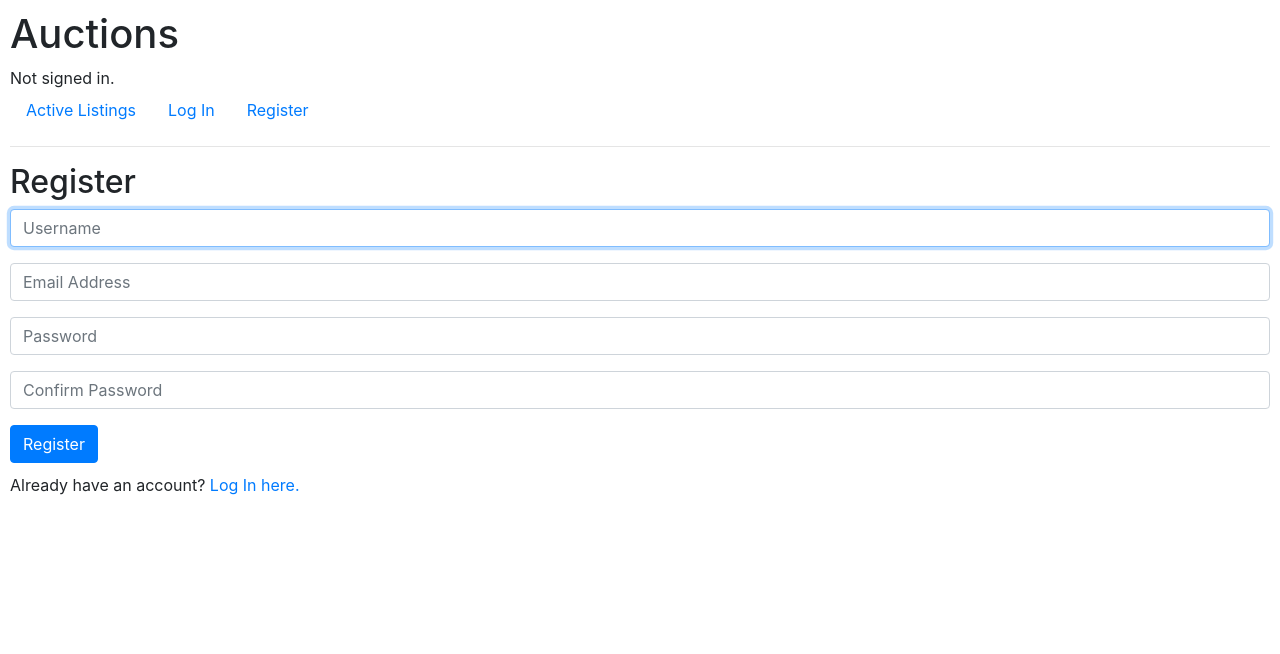
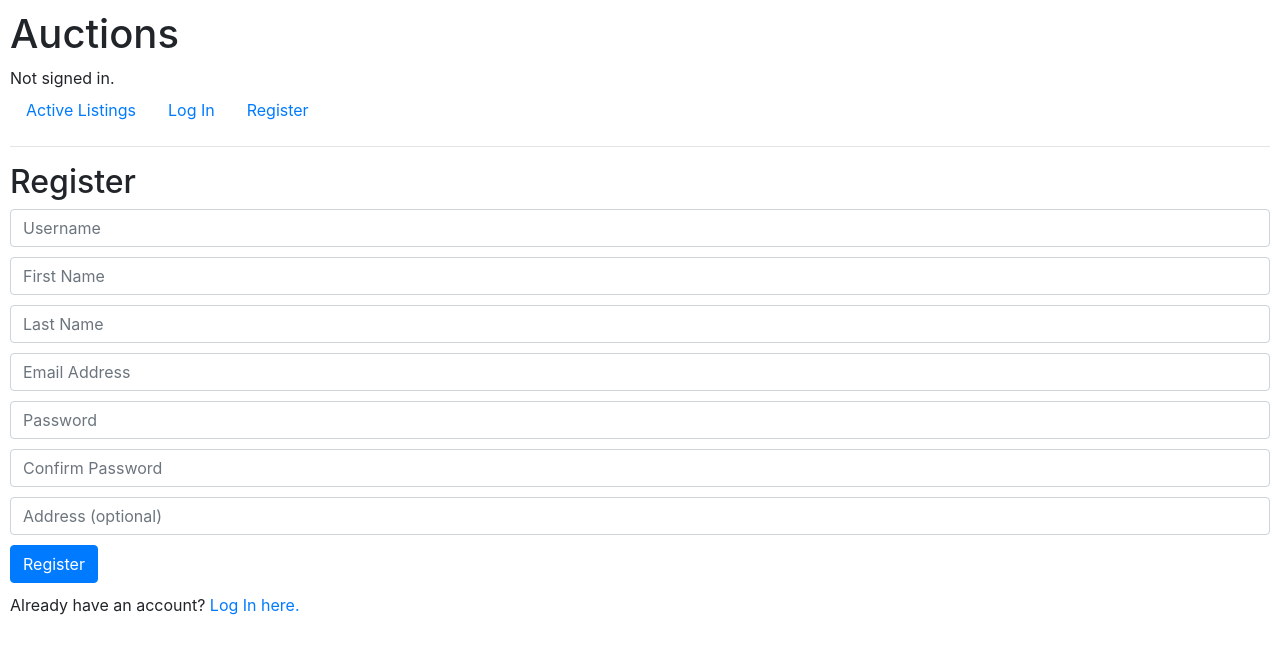
Before and after one commit to andree0/commerce, a Django app: page /register/ in a window 1280 px wide. Shown: the top 654 px of the page. Run offline with Django 3.2, Linux system fonts and the light colour scheme; some libraries are stand-ins or nearby versions.

Commit message:
bug keyerror

```diff
--- a/auctions/forms.py
+++ b/auctions/forms.py
@@ -1,52 +1,56 @@
 from django import forms
-from django.contrib.auth.password_validation import (
-    CommonPasswordValidator,
-    MinimumLengthValidator,
-    NumericPasswordValidator,
-    UserAttributeSimilarityValidator
-)
+from django.contrib.auth import get_user_model
+from django.core.exceptions import ValidationError
 
 from .models import Auction, Bid, User
 
 
-class UserLoginForm(forms.Form):
-    username = forms.CharField(max_length=64)
-    password = forms.CharField(widget=forms.PasswordInput, max_length=64)
+def validate_password(value):
+    if value.isdigit():
+        raise ValidationError("Password cannot contain only numbers !")
+    if len(value) < 9:
+        raise ValidationError("Password must be longer than 8 characters !")
+    if value.isalnum() is False or value.isspace() is True:
+        raise ValidationError("Password cannot contain  whitespace !")
+    if value.isalpha():
+        raise ValidationError("Password must contain one digit and one special character !")
+    if value.islower():
+        raise ValidationError("Password must contain one uppercase letter !")
+    if value.isupper():
+        raise ValidationError("Password must contain one lowercase letter !")
+
+
+class RegisterForm(forms.ModelForm):
+    password = forms.CharField(
+        widget=forms.PasswordInput(attrs={'placeholder': 'Password'}),
+        validators=[validate_password, ]
+    )
+    confirmation_password = forms.CharField(widget=forms.PasswordInput(
+        attrs={'placeholder': 'Confirm Password'}
+    ))
+
+    class Meta:
+        model = User
+        fields = ('username', 'first_name', 'last_name', 'email',
+                  'password', 'confirmation_password', 'address', )
+        widgets = {
+            'username': forms.TextInput(attrs={'placeholder': 'Username'}),
+            'first_name': forms.TextInput(attrs={'placeholder': 'First Name'}),
+            'last_name': forms.TextInput(attrs={'placeholder': 'Last Name'}),
+            'email': forms.EmailInput(attrs={'placeholder': 'Email Address'}),
+            'address': forms.TextInput(attrs={'placeholder': 'Address (optional)'}),
+        }
 
     def clean(self):
         cleaned_data = super().clean()
-        username = cleaned_data['username']
-        password = cleaned_data['password']
-        user = authenticate(username=username, password=password)
-        if user is None:
-            self.add_error(None, 'Podaj poprawny login lub hasło')
-
-    def login(self, request):
-        user = authenticate(**self.cleaned_data)
-        return login(request, user)
-
-
-class RegisterForm(forms.ModelForm):
-    password = forms.CharField(widget=forms.PasswordInput, validators=[
-        CommonPasswordValidator,
-        MinimumLengthValidator,
-        NumericPasswordValidator,
-        UserAttributeSimilarityValidator
-    ])
-    confirmation_password = forms.CharField(widget=forms.PasswordInput)
-
-    class Meta:
-        model = User
-        fields = ('username', 'first_name', 'last_name', 'email', 'password', 'address')
-
-    def clean(self):
-        cleaned_data = super().clean()
-        if cleaned_data['password'] != cleaned_data['confirmation_password']:
-            self.add_error('confirmation_password', "Hasła nie są identyczne !")
+        password = cleaned_data["password"]
+        validate_password(password)
+        if password != cleaned_data['confirmation_password']:
+            self.add_error('confirmation_password', "Passwords do not match !")
         if get_user_model().objects.filter(username=cleaned_data['username']):
-            self.add_error('username', "Użytkownik o podanej nazwie już istnieje !")
+            self.add_error('username', "Username is already taken !")
         if get_user_model().objects.filter(email=cleaned_data['email']):
-            self.add_error('email', "Użytkownik o podanym emailu już istnieje !")
+            self.add_error('email', "User with the given email already exists !")
 
     def save(self, commit=True):
         user = super().save(commit=False)
@@ -70,4 +74,4 @@ class AuctionForm(forms.ModelForm):
 class BidForm(forms.ModelForm):
     class Meta:
         model = Bid
-        fields = ('price', )
+        fields = ('price',)
--- a/auctions/models.py
+++ b/auctions/models.py
@@ -1,8 +1,6 @@
 from django.contrib.auth.models import AbstractUser
 from django.core.validators import MinValueValidator
 from django.db import models
-
-import commerce.settings
 
 
 class User(AbstractUser):
@@ -11,7 +9,7 @@ class User(AbstractUser):
     last_name = models.CharField(max_length=64)
     email = models.EmailField(unique=True)
     password = models.CharField(max_length=64)
-    address = models.CharField(max_length=255, blank=True, null=True)
+    address = models.CharField(max_length=255, blank=True, null=True, verbose_name='Address (optional)')
 
 
 class Category(models.Model):
--- /dev/null
+++ b/auctions/static/auctions/auctions.js
@@ -0,0 +1,12 @@
+const inputRegister = document.querySelectorAll("form#register_form input");
+const labelRegister = document.querySelectorAll("form#register_form label");
+
+inputRegister.forEach((el) => {
+    if (el.type !== "submit") {
+        el.className = 'form-control'
+    }
+})
+
+labelRegister.forEach((el) => {
+    el.className = "sr-only"
+})
--- a/auctions/templates/auctions/layout.html
+++ b/auctions/templates/auctions/layout.html
@@ -6,6 +6,7 @@
         <title>{% block title %}Auctions{% endblock %}</title>
         <link rel="stylesheet" href="https://stackpath.bootstrapcdn.com/bootstrap/4.4.1/css/bootstrap.min.css" integrity="sha384-Vkoo8x4CGsO3+Hhxv8T/Q5PaXtkKtu6ug5TOeNV6gBiFeWPGFN9MuhOf23Q9Ifjh" crossorigin="anonymous">
         <link rel="stylesheet" href="{% static 'auctions/styles.css' %}">
+        <script src="{% static 'auctions/auctions.js' %}" defer></script>
     </head>
     <body>
         <h1>Auctions</h1>
--- a/auctions/templates/auctions/register.html
+++ b/auctions/templates/auctions/register.html
@@ -4,24 +4,9 @@
 
     <h2>Register</h2>
 
-    {% if message %}
-        <div>{{ message }}</div>
-    {% endif %}
-
-    <form action="{% url 'register' %}" method="post">
+    <form action="{% url 'register' %}" method="post" id="register_form">
         {% csrf_token %}
-        <div class="form-group">
-            <input class="form-control" autofocus type="text" name="username" placeholder="Username">
-        </div>
-        <div class="form-group">
-            <input class="form-control" type="email" name="email" placeholder="Email Address">
-        </div>
-        <div class="form-group">
-            <input class="form-control" type="password" name="password" placeholder="Password">
-        </div>
-        <div class="form-group">
-            <input class="form-control" type="password" name="confirmation" placeholder="Confirm Password">
-        </div>
+            {{ form }}
         <input class="btn btn-primary" type="submit" value="Register">
     </form>
 
--- a/auctions/urls.py
+++ b/auctions/urls.py
@@ -9,7 +9,7 @@ urlpatterns = [
     path("", views.IndexView.as_view(), name="index"),
     path("login/", auth_views.LoginView.as_view(template_name='auctions/login.html'), name="login"),
     path("logout/", auth_views.LogoutView.as_view(next_page="/"), name="logout"),
-    path("register/", views.register, name="register"),
+    path("register/", views.RegisterView.as_view(), name="register"),
     path("create_auction/", views.CreateNewAuctionView.as_view(), name="create_auction"),
     path("listing_details/<int:auction_pk>/", views.ListingPageView.as_view(), name="listing_details"),
 ]
--- a/auctions/views.py
+++ b/auctions/views.py
@@ -9,7 +9,7 @@ from django.urls import reverse, reverse_lazy
 from django.views.generic import CreateView, ListView
 from django.views.generic.base import View
 
-from .forms import AuctionForm, BidForm
+from .forms import AuctionForm, BidForm, RegisterForm
 from .models import User, Auction, Bid
 
 
@@ -20,34 +20,46 @@ class IndexView(ListView):
 
 class RegisterView(CreateView):
     model = User
+    form_class = RegisterForm
+    template_name = 'auctions/register.html'
+    success_url = reverse_lazy('index')
+
+    def form_valid(self, form):
+        """If the form is valid, save the associated model."""
+        super().form_valid(form)
+        username = form.cleaned_data['username']
+        password = form.cleaned_data['password']
+        form.save()
+        user = authenticate(self.request, username=username, password=password)
+        login(self.request, user)
+        return redirect(self.get_success_url())
 
 
-
-def register(request):
-    if request.method == "POST":
-        username = request.POST["username"]
-        email = request.POST["email"]
-
-        # Ensure password matches confirmation
-        password = request.POST["password"]
-        confirmation = request.POST["confirmation"]
-        if password != confirmation:
-            return render(request, "auctions/register.html", {
-                "message": "Passwords must match."
-            })
-
-        # Attempt to create new user
-        try:
-            user = User.objects.create_user(username, email, password)
-            user.save()
-        except IntegrityError:
-            return render(request, "auctions/register.html", {
-                "message": "Username already taken."
-            })
-        login(request, user)
-        return HttpResponseRedirect(reverse("index"))
-    else:
-        return render(request, "auctions/register.html")
+# def register(request):
+#     if request.method == "POST":
+#         username = request.POST["username"]
+#         email = request.POST["email"]
+#
+#         # Ensure password matches confirmation
+#         password = request.POST["password"]
+#         confirmation = request.POST["confirmation"]
+#         if password != confirmation:
+#             return render(request, "auctions/register.html", {
+#                 "message": "Passwords must match."
+#             })
+#
+#         # Attempt to create new user
+#         try:
+#             user = User.objects.create_user(username, email, password)
+#             user.save()
+#         except IntegrityError:
+#             return render(request, "auctions/register.html", {
+#                 "message": "Username already taken."
+#             })
+#         login(request, user)
+#         return HttpResponseRedirect(reverse("index"))
+#     else:
+#         return render(request, "auctions/register.html")
 
 
 class CreateNewAuctionView(LoginRequiredMixin, CreateView):
```
